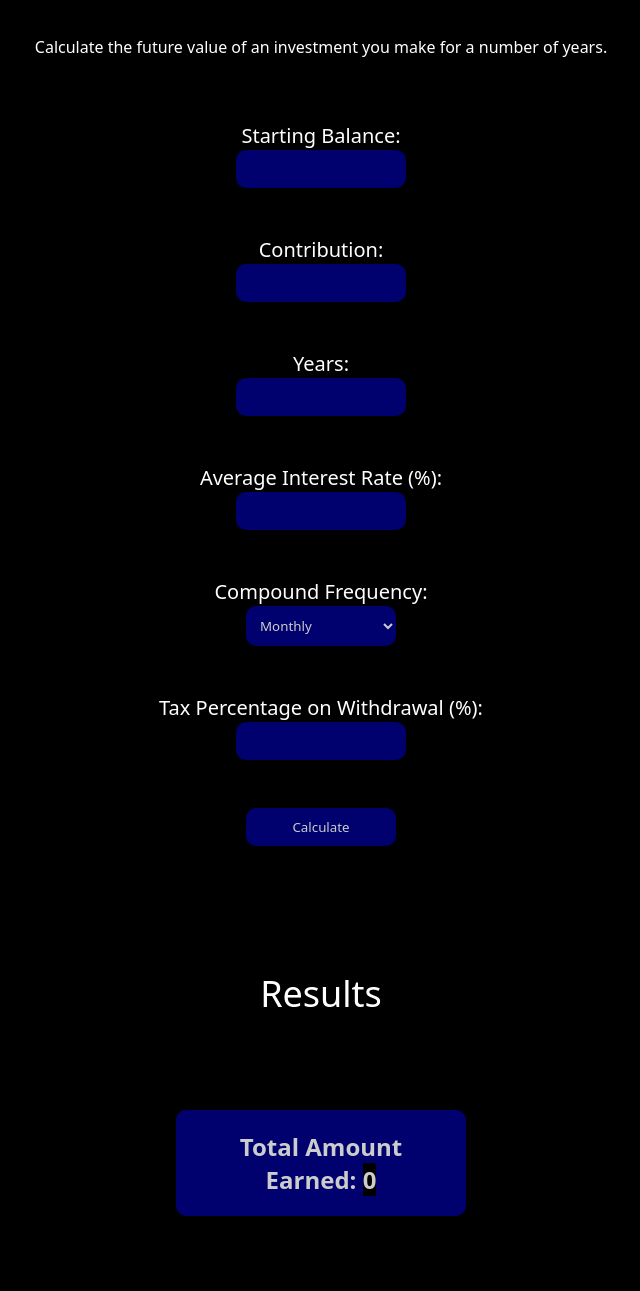
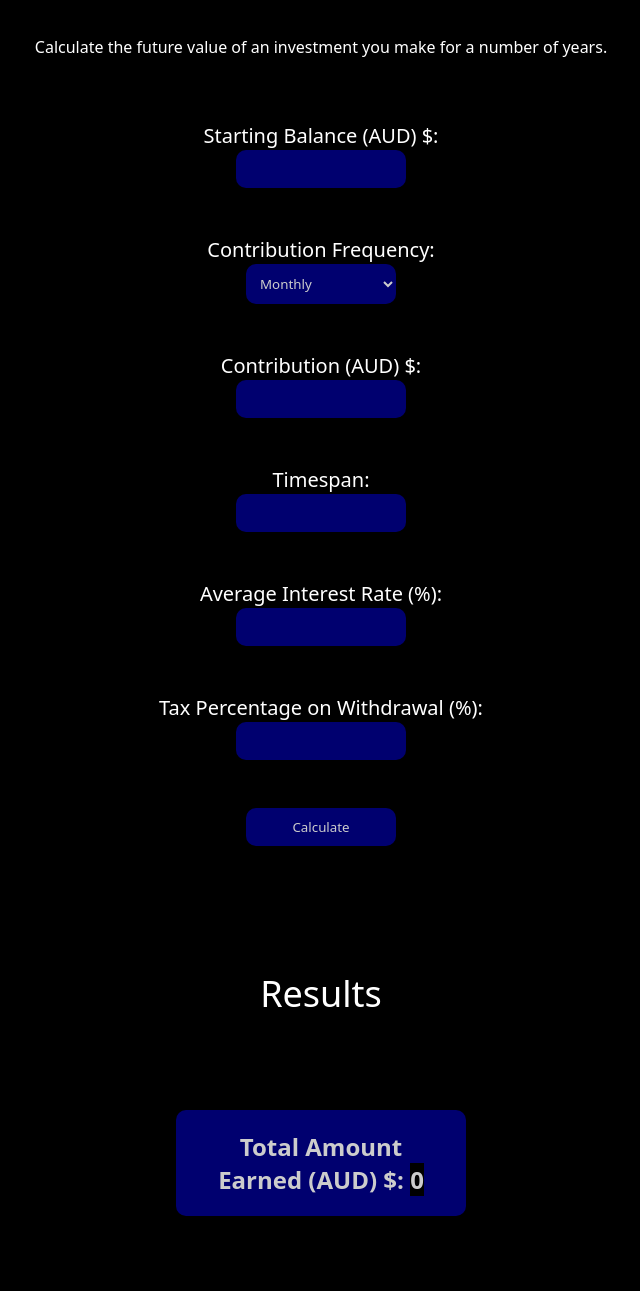
Before and after one commit to precipice11/FIRE-Calculator, a plain HTML site: page index.html in a window 1280 px wide. Shown: the part 140-1431 px from the top of the page, without its empty margins (319-959 px from the left). Drawn offline with nearby package versions, Linux system fonts and the light colour scheme.

Commit message:
styling changes

```diff
--- a/index.html
+++ b/index.html
@@ -15,28 +15,30 @@
     </div>
 
     <div class="input-block">
-        <label for="starting-balance">Starting Balance: </label>
+        <label for="starting-balance">Starting Balance (AUD) $: </label>
         <input type="text" id="starting-balance">
     </div>
+
     <div class="input-block">
-        <label for="contribution">Contribution: </label>
+        <label for="compound">Contribution Frequency:</label>
+        <select id="compound">
+            <option value="365">Daily</option>
+            <option value="12" selected>Monthly</option>
+            <option value="1">Annually</option>
+        </select>
+    </div>
+
+    <div class="input-block">
+        <label for="contribution">Contribution (AUD) $: </label>
         <input type="text" id="contribution">
     </div>
     <div class="input-block">
-        <label for="years">Years: </label>
+        <label for="years">Timespan: </label>
         <input type="text" id="years">
     </div>
     <div class="input-block">
         <label for="interest-rate">Average Interest Rate (%):</label>
         <input type="text" id="interest-rate">
-    </div>
-    <div class="input-block">
-        <label for="compound">Compound Frequency:</label>
-        <select id="compound">
-            <option value="365">Daily</option>
-            <option value="12" selected>Monthly</option>
-            <option value="1">Annually</option>
-        </select>
     </div>
 
     <div class="input-block">
@@ -50,7 +52,7 @@
     <h2 class="title">Results</h2>
 
     <div class="res-block">
-        Total Amount Earned: <span id="result">0</span>
+        Total Amount Earned (AUD) $: <span id="result">0</span>
     </div>
 
     <div class="result-details">
```
